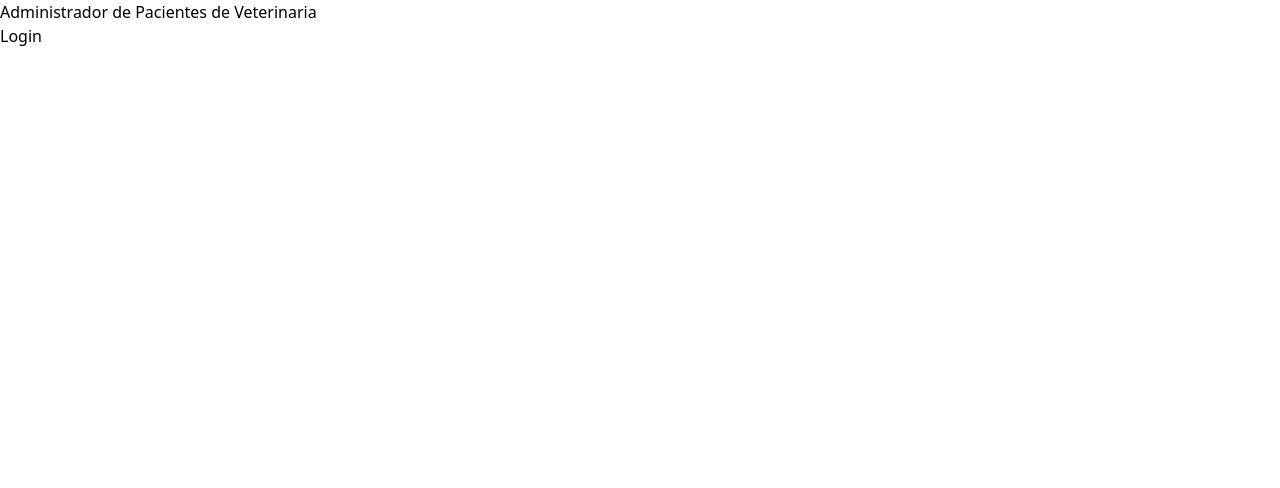
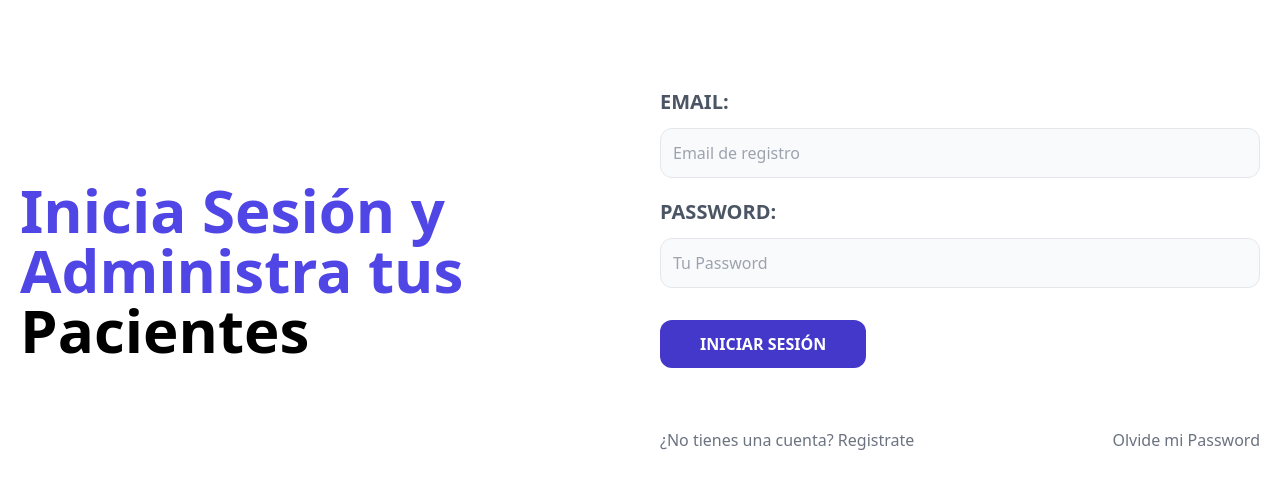
Before and after one commit to joaquincardosorios/udemy-js-admPacientesVet_frontend, a React (Vite) app: page / in a window 1280 px wide. Shown: the top 488 px of the page. Built offline with nearby package versions, Linux system fonts and the light colour scheme.

Commit message:
feature/login-page

```diff
--- a/src/layout/AuthLayout.jsx
+++ b/src/layout/AuthLayout.jsx
@@ -4,9 +4,10 @@
 const AuthLayout = () => {
   return (
     <>
-        <h1>Administrador de Pacientes de Veterinaria</h1>
+        <main className="container mx-auto md:grid md:grid-cols-2 mt-12 gap-10 p-5 items-center">
+            <Outlet />
+        </main>
 
-        <Outlet />
     </>
   )
 }
--- a/src/paginas/Login.jsx
+++ b/src/paginas/Login.jsx
@@ -1,7 +1,59 @@
+import { Link } from 'react-router-dom'
+
 const Login = () => {
   return (
     <>
-        <h2>Login</h2>
+        <div>
+            <h1 className="text-indigo-600 font-black text-6xl">
+                Inicia Sesión y Administra tus
+                <span className="text-black"> Pacientes</span>
+            </h1>
+        </div>
+        <div>
+            <form action="">
+                <div className="my-5">
+                    <label
+                        htmlFor=""
+                        className="uppercase text-gray-600 block text-xl font-bold"
+                    >Email: </label>
+                    <input
+                        type="email"
+                        name=""
+                        id=""
+                        className="border w-full p-3 mt-3 bg-gray-50 rounded-xl"
+                        placeholder="Email de registro"
+                    />
+                </div>
+                <div>
+                    <label
+                        htmlFor=""
+                        className="uppercase text-gray-600 block text-xl font-bold"
+                    >Password: </label>
+                    <input
+                        type="password"
+                        name=""
+                        id=""
+                        className="border w-full p-3 mt-3 bg-gray-50 rounded-xl"
+                        placeholder="Tu Password"
+                    />
+                </div>
+                <input
+                    type="submit"
+                    value="Iniciar Sesión"
+                    className="bg-indigo-700 w-full py-3 px-10 rounded-xl text-white uppercase font-bold mt-8 hover:cursor-pointer hover:bg-indigo-800 md:w-auto"
+                />
+            </form>
+            <nav className='mt-10 lg:flex lg:justify-between'>
+                <Link
+                    className='block text-center my-5 text-gray-500'
+                    to="/registrar">¿No tienes una cuenta? Registrate
+                </Link>
+                <Link
+                    className='block text-center my-5 text-gray-500'
+                    to="/olvide-password">Olvide mi Password
+                </Link>
+            </nav>
+        </div>
     </>
   )
 }
```
